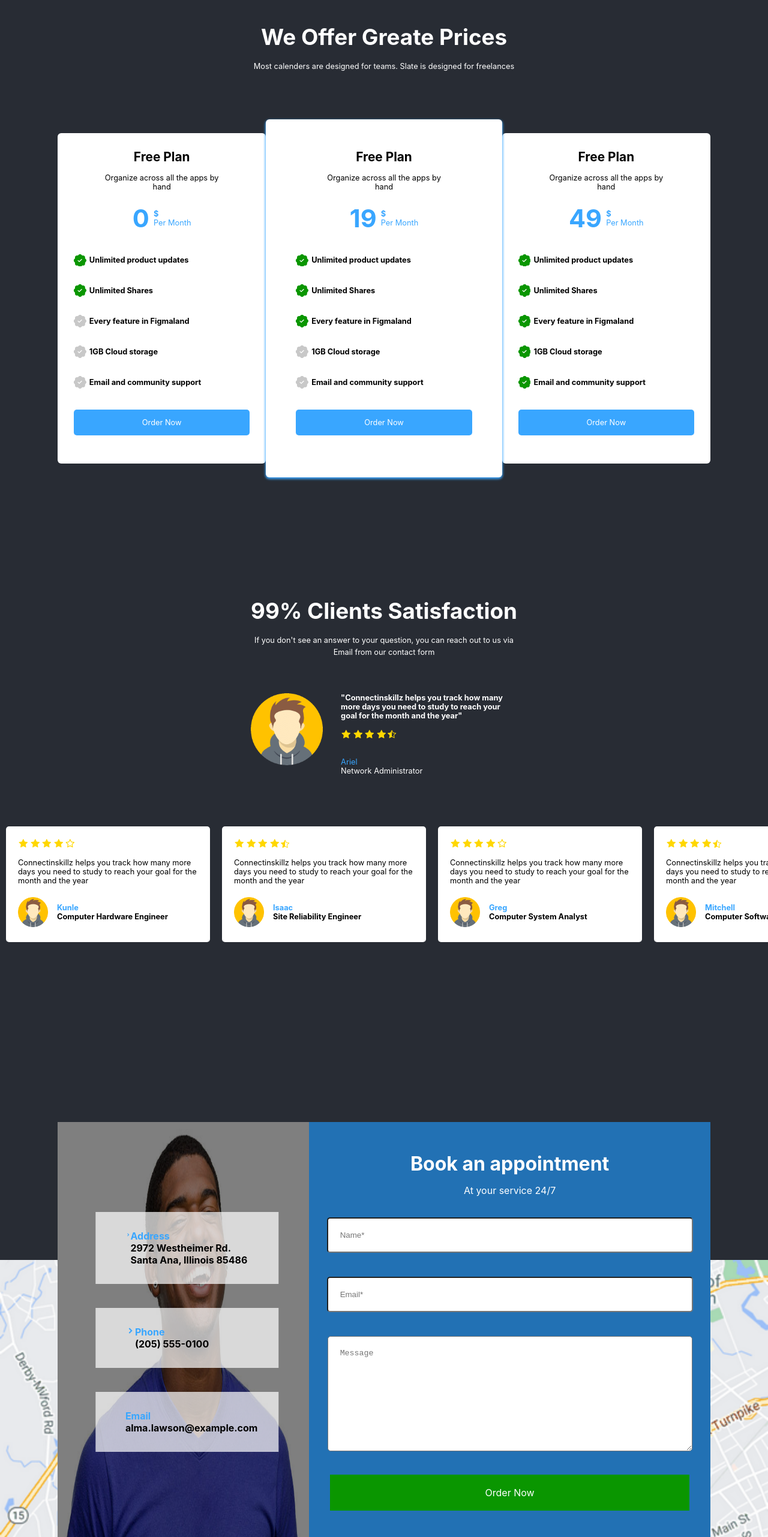
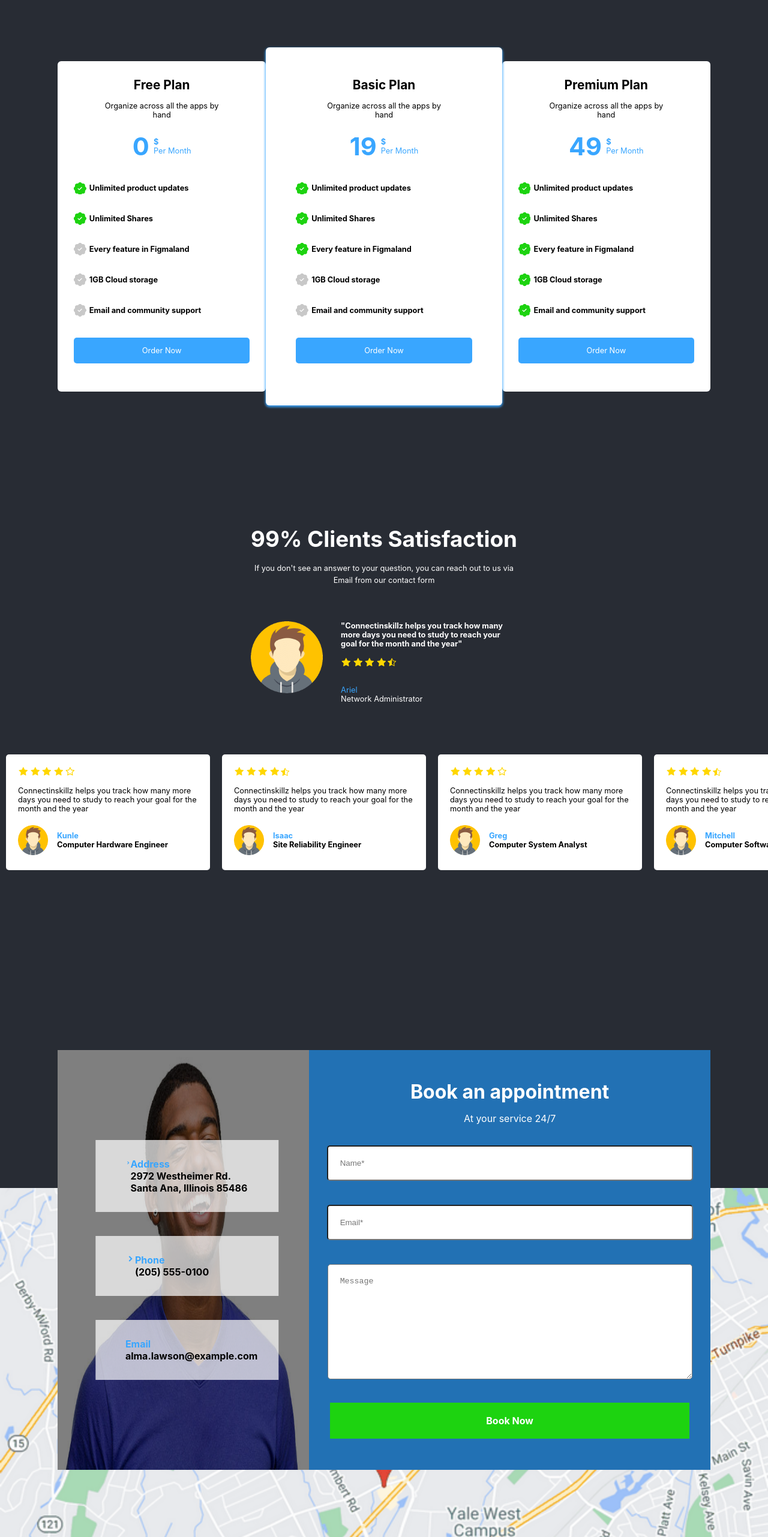
Before and after one commit to Kennyabby/Elevate, a React (Create React App) app: page / in a window 1280 px wide. Shown: the part 2183-4746 px from the top of the page at 60% size. Built offline with nearby package versions, Linux system fonts and the light colour scheme.

Commit message:
Editting the Contact Section

```diff
--- a/src/LandingPage/Contact/Contact.css
+++ b/src/LandingPage/Contact/Contact.css
@@ -96,8 +96,9 @@
 }
 
 .frmbtn {
-  background: rgba(10, 150, 0, 1);
+  background: rgb(29, 211, 16);
   color: white;
+  font-weight: bold;
   margin: 15px;
   padding: 20px;
   cursor: pointer;
--- a/src/LandingPage/Contact/Contact.js
+++ b/src/LandingPage/Contact/Contact.js
@@ -45,11 +45,14 @@ const Contact = () => {
             <input className='input' placeholder='Name*' />
             <input className='input' placeholder='Email*' />
             <textarea className='area' placeholder='Message' />
-            <div className='frmbtn'>Order Now</div>
+            <div className='frmbtn'>Book Now</div>
           </div>
         </div>
       </div>
-      <div></div>
+      <div className='ctc-btm'>
+        <div></div>
+        <div></div>
+      </div>
     </>
   )
 }
--- a/src/LandingPage/Header/Header.css
+++ b/src/LandingPage/Header/Header.css
@@ -5,7 +5,7 @@
 
 .home {
   width: 100vw;
-  height: fit-content;
+  height: 680px;
   background: rgba(57, 166, 255, 1);
 }
 
--- a/src/LandingPage/Services/Services.js
+++ b/src/LandingPage/Services/Services.js
@@ -63,7 +63,7 @@ const plan = [
     ],
   },
   {
-    type: 'Free Plan',
+    type: 'Basic Plan',
     title: 'Organize across all the apps by hand',
     price: '19',
     services: [
@@ -90,7 +90,7 @@ const plan = [
     ],
   },
   {
-    type: 'Free Plan',
+    type: 'Premium Plan',
     title: 'Organize across all the apps by hand',
     price: '49',
     services: [
@@ -254,7 +254,7 @@ const Services = () => {
                           style={{
                             marginBottom: '0px',
                             color: svc.available
-                              ? 'rgba(10, 150, 0, 1)'
+                              ? 'rgb(29, 211, 16)'
                               : 'rgba(200,200,200)',
                           }}
                         />
```
